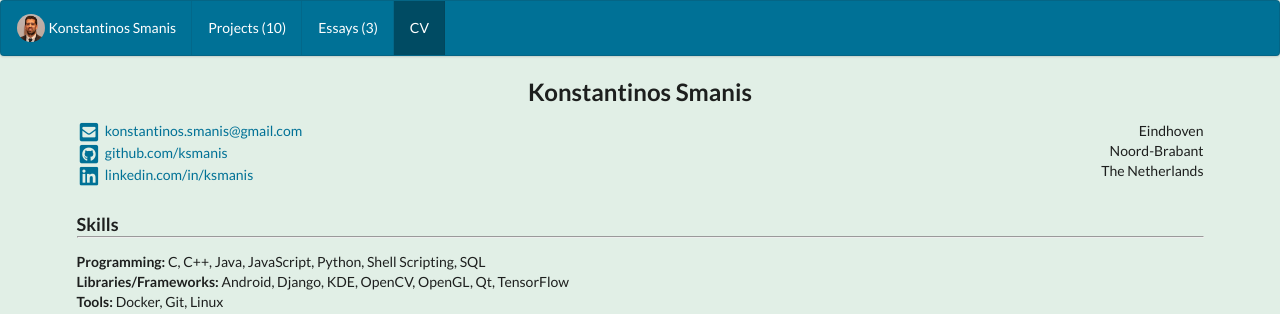
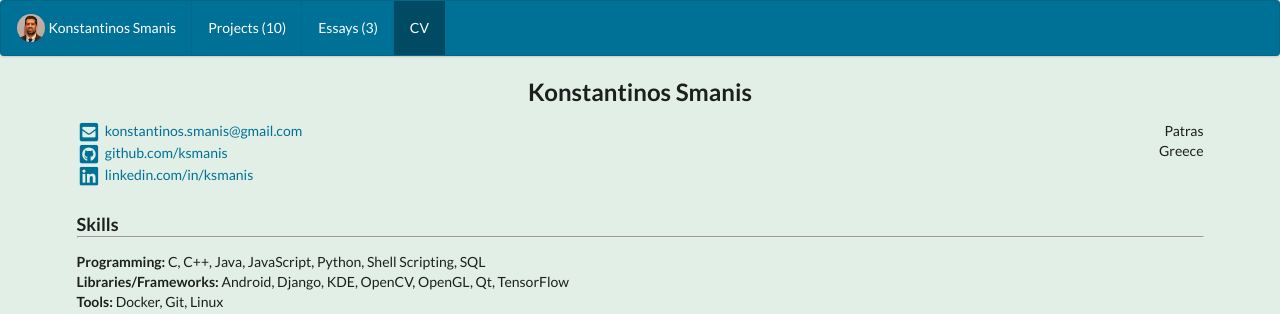
Before and after one commit to KSmanis/ksmanis.github.io, a Jekyll site: the page built from bio/index.html, in a window 1280 px wide. Shown: the top 314 px of the page. Built offline with Jekyll 4.4.1, drawn with Linux system fonts in a browser that asks for light colours.

Commit message:
Update location

```diff
--- a/_data/bio.json
+++ b/_data/bio.json
@@ -9,9 +9,9 @@
     "location": {
       "address": "",
       "postalCode": "",
-      "city": "Eindhoven",
-      "region": "Noord-Brabant",
-      "countryCode": "The Netherlands"
+      "city": "Patras",
+      "region": "",
+      "countryCode": "Greece"
     },
     "profiles": [
       {
```
